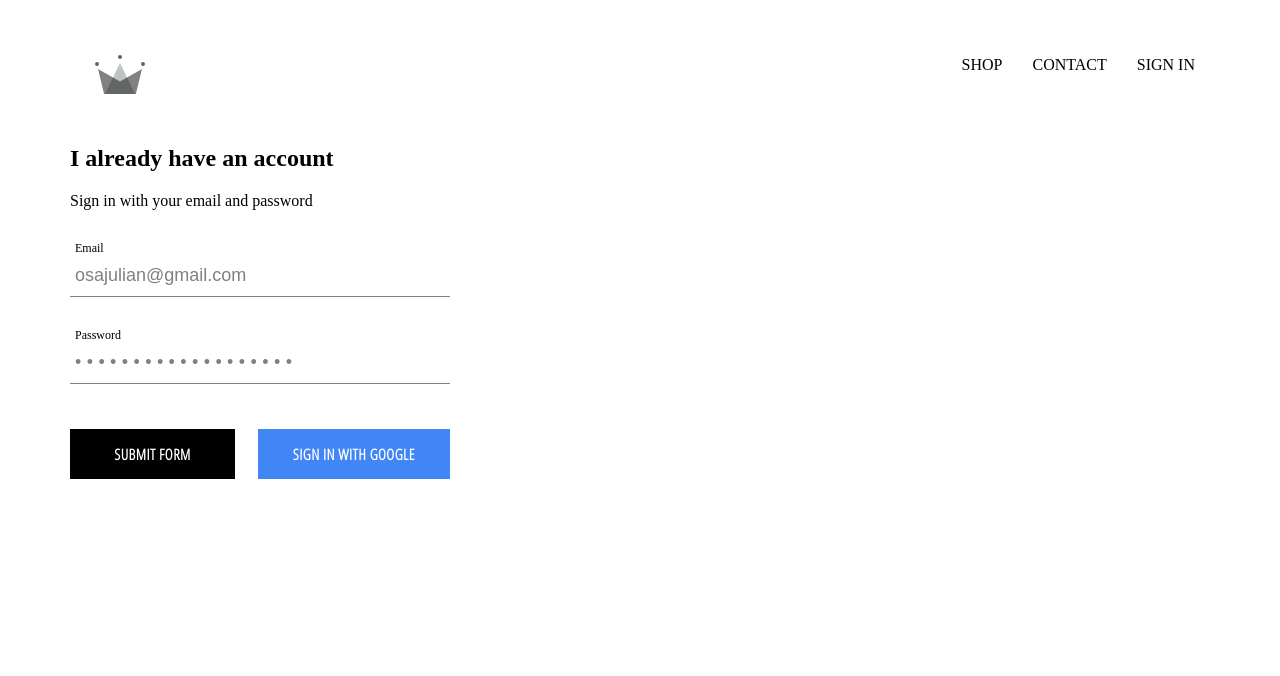
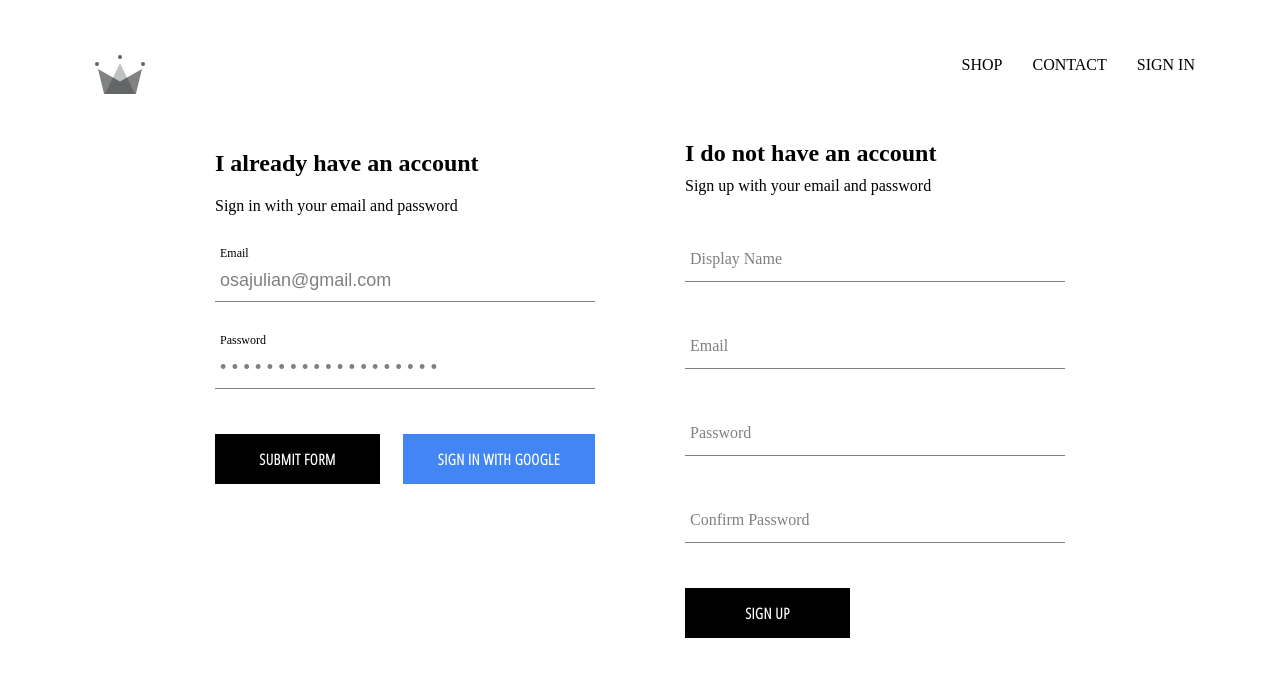
Before and after one commit to Osajulian/crwn-clothing, a React (Create React App) app: page /signin in a window 1280 px wide. Shown: the top 676 px of the page. Built offline with nearby package versions, Linux system fonts and the light colour scheme; no server answers.

Commit message:
implemented firebase utils, included ability to store and authenticated users into firestore database

```diff
--- a/src/App.js
+++ b/src/App.js
@@ -6,7 +6,7 @@
 import Header from './components/header/header.component';
 import CollectionPreview from './components/collection-preview/collection-preview.component';
 import SignInAndSignUpPage from './pages/signin-and-signup/signin-and-signup.component';
-import { auth } from '../src/firebase/firebase.utils';
+import { auth, createUserProfileDocument } from '../src/firebase/firebase.utils';
 
 import './App.css';
 
@@ -21,10 +21,25 @@
   unsubscribeFromAuth = null
 
   componentDidMount() {
-    this.unsubscribeFromAuth = auth.onAuthStateChanged(user => {
-      this.setState({
-        currentUser: user
-      })
+    this.unsubscribeFromAuth = auth.onAuthStateChanged(async userAuth => {
+      if (userAuth) {
+        const userRef = await createUserProfileDocument(userAuth)
+
+        userRef.onSnapshot(snapshot => {
+          this.setState({
+            currentUser: {
+              id: snapshot.id,
+              ...snapshot.data()
+            }
+          })
+        })
+      } else {
+        this.setState({
+          currentUser: userAuth
+        })
+      }
+
+
     })
   }
 
--- /dev/null
+++ b/src/components/sign-up/sign-up.component.js
@@ -0,0 +1,98 @@
+import React from 'react'
+import FormInput from '../form-input/form-input.component'
+import CustomButton from '../custom-button/custom-button.component'
+import { auth, createUserProfileDocument } from '../../firebase/firebase.utils'
+
+import './sign-up.styles.scss'
+
+class SignUp extends React.Component {
+    constructor() {
+        super()
+
+        this.state = {
+            displayName: '',
+            email: '',
+            password: '',
+            confirmPassword: '',
+        }
+    }
+
+    handleSubmit = async event => {
+        event.preventDefault()
+        const { displayName, email, password, confirmPassword } = this.state
+        if (password !== confirmPassword) {
+            alert("Passords don't match")
+            return
+
+        }
+
+        try {
+            const {user} = await auth.createUserWithEmailAndPassword(email, password)
+            await createUserProfileDocument(user, {displayName})
+
+            this.setState({
+                displayName: '',
+                email: '',
+                password: '',
+                confirmPassword: '',
+            })
+        }catch(error) {
+            console.error(error)
+
+        }
+    }
+
+    handleChange = event => {
+        const {name, value} = event.target
+        this.setState({
+            [name]: value
+        })
+    }
+
+    render() {
+        const { displayName, email, password, confirmPassword } = this.state
+        return (
+            <div className='sign-up'>
+                <h2 className='title'>I do not have an account</h2>
+                <span>Sign up with your email and password</span>
+                <form className='sign-up-form' onSubmit={this.handleSubmit}>
+                <FormInput
+                    type='text'
+                    name='displayName'
+                    value={displayName}
+                    handleChange={this.handleChange}
+                    label='Display Name'
+                    required
+                    />
+                    <FormInput
+                    type='email'
+                    name='email'
+                    value={email}
+                    handleChange={this.handleChange}
+                    label='Email'
+                    required
+                    />
+                    <FormInput
+                    type='password'
+                    name='password'
+                    value={password}
+                    handleChange={this.handleChange}
+                    label='Password'
+                    required
+                    />
+                    <FormInput
+                    type='password'
+                    name='confirmPassword'
+                    value={confirmPassword}
+                    handleChange={this.handleChange}
+                    label='Confirm Password'
+                    required
+                    />
+                   <CustomButton type='submit'>SIGN UP</CustomButton>
+                </form>
+            </div>
+        )
+    }
+}
+
+export default SignUp
--- /dev/null
+++ b/src/components/sign-up/sign-up.styles.scss
@@ -0,0 +1,9 @@
+.sign-up {
+  display: flex;
+  flex-direction: column;
+  width: 380px;
+
+  .title {
+    margin: 10px 0;
+  }
+}
--- a/src/firebase/firebase.utils.js
+++ b/src/firebase/firebase.utils.js
@@ -12,6 +12,32 @@
     appId: "1:602108366216:web:fb0d2c705798bd3f21fe3d"
   };
 
+  export const createUserProfileDocument = async (userAuth, additionalData) => {
+    //   console.log(userAuth)
+      if(!userAuth) return
+
+      const userRef = firestore.doc(`users/${userAuth.uid}`)
+      const snapshot = await userRef.get()
+
+      if(!snapshot.exists) {
+          const { displayName, email  } = userAuth
+          const createdAt = new Date()
+
+          try {
+            await userRef.set({
+                displayName,
+                email,
+                createdAt,
+                ...additionalData
+            })
+          }catch(error) {
+            console.log('error creating user', error.message)
+          }
+      }
+      return userRef
+
+  }
+
   firebase.initializeApp(config)
 
 export const auth = firebase.auth()
--- a/src/pages/signin-and-signup/signin-and-signup.component.js
+++ b/src/pages/signin-and-signup/signin-and-signup.component.js
@@ -1,9 +1,15 @@
 import React from 'react'
 import SignIn from '../../components/sign-in/sign-in.component'
+import SignUp from '../../components/sign-up/sign-up.component'
+
+import './signin-and-signup.styles.scss'
 
 const SignInAndSignUpPage = () => {
     return (
-        <div className='singin-and-signup'><SignIn /></div>
+        <div className='sign-in-and-sign-up'>
+            <SignIn />
+            <SignUp />
+        </div>
     )
 }
 
--- a/src/pages/signin-and-signup/signin-and-signup.styles.scss
+++ b/src/pages/signin-and-signup/signin-and-signup.styles.scss
@@ -0,0 +1,6 @@
+.sign-in-and-sign-up {
+    width: 850px;
+    display: flex;
+    justify-content: space-between;
+    margin: 30px auto;
+  }
```
